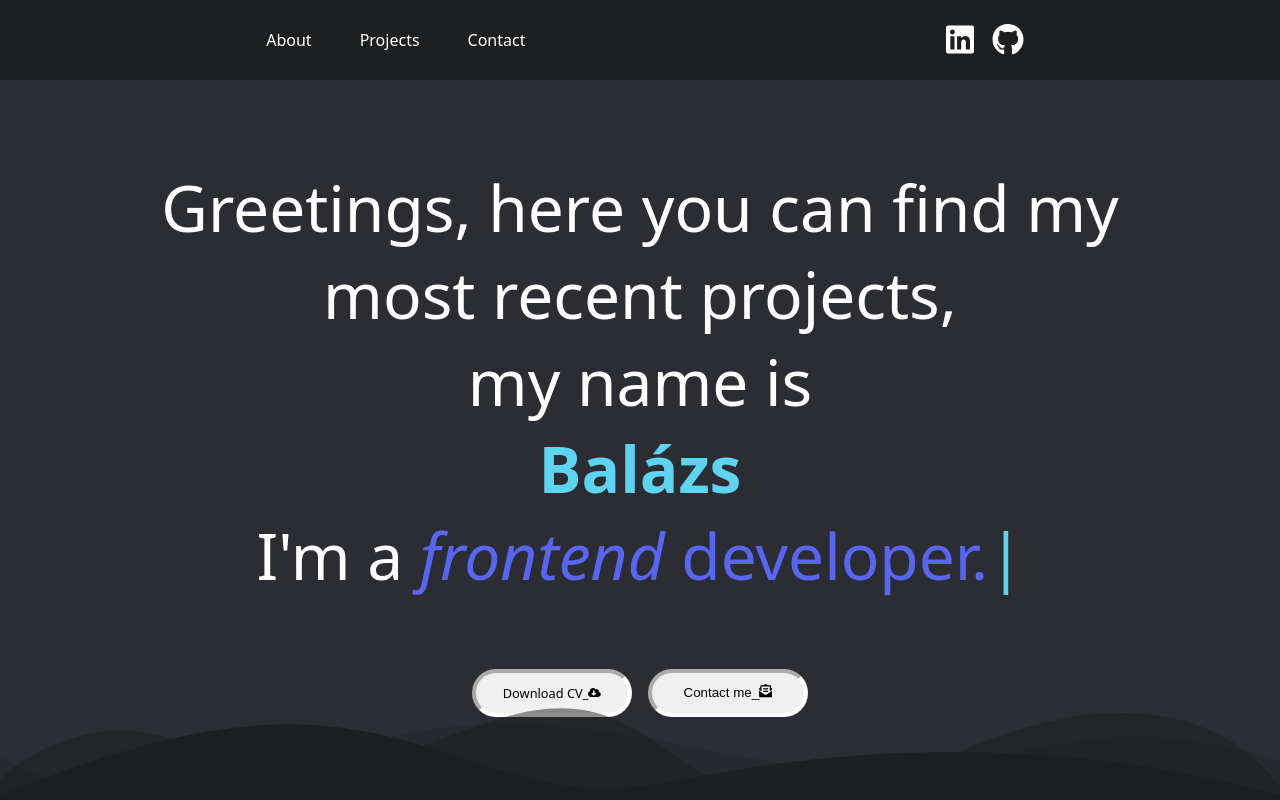
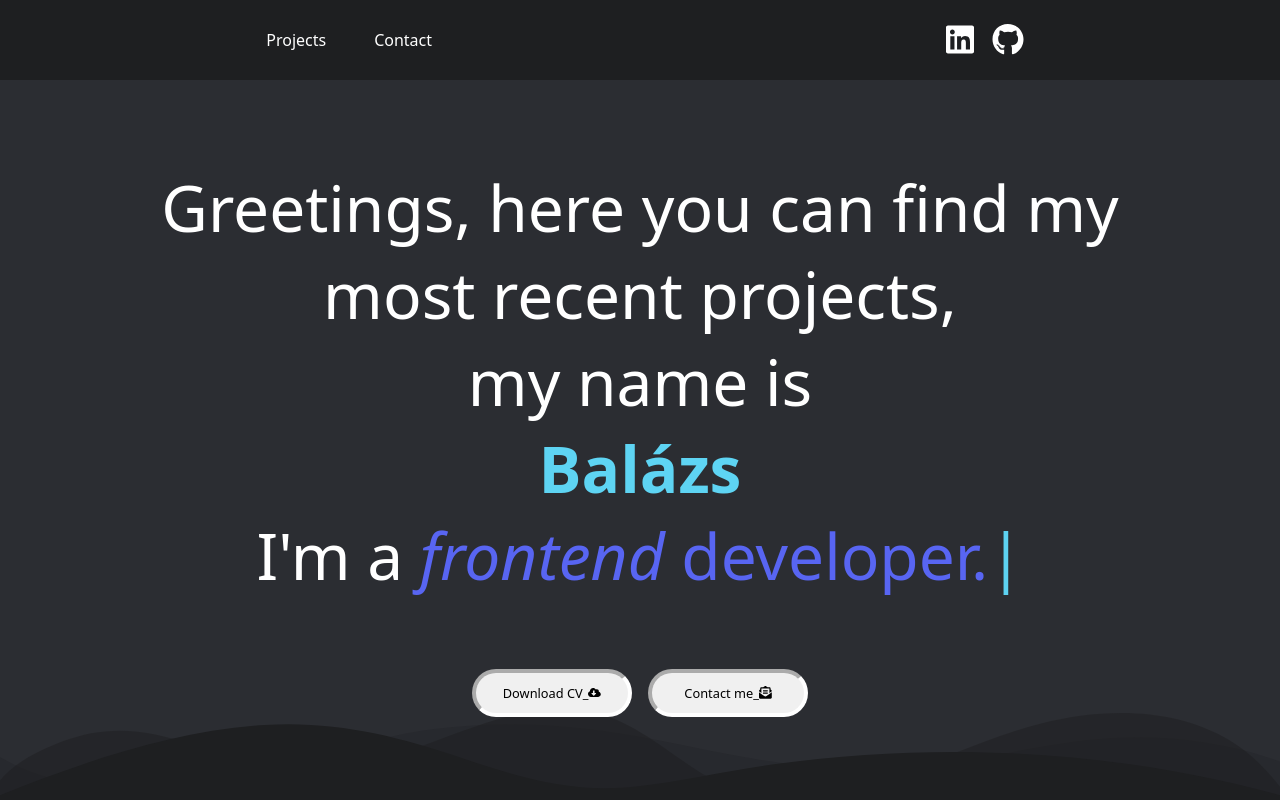
Before and after one commit to DelczBalazs/db-portfolio, a React (Create React App) app: page / in a window 1280 px wide. Shown: the top 800 px of the page. Built offline with nearby package versions, Linux system fonts and the light colour scheme.

Commit message:
Phase4
Getting close to finish, gonna upload more projects for sure but I might add some new features in the future or further enhance the code structure.

```diff
--- a/src/App.css
+++ b/src/App.css
@@ -1,30 +1,18 @@
 button, a{
     cursor: pointer;
     transition: 0.5s ease;
-}
-
-button.invertedButton{
-
-    color:#5ed4f3;
+    font-family: system-ui, -apple-system, BlinkMacSystemFont, 'Segoe UI', Roboto, Oxygen, Ubuntu, Cantarell, 'Open Sans', 'Helvetica Neue', sans-serif;
 }
 
 button:hover, a:hover{
-    color: #5ed4f3;
-    background-color: #1e1f21;
+    color: var(--color-reactBlue);
+    background-color: var(--color-bgDark);
     filter: drop-shadow(-8px 45px 17px #69b7e42c);
-
 }
-
-button.invertedButton:hover{
-
-    color: #1e1f21;
-    background-color: #ffff;
-}
-
 
 
 h2, span{
     align-items: center;
     text-align: center;
-    color: #5ed4f3;
+    color: var(--color-reactBlue);
 }
--- a/src/App.js
+++ b/src/App.js
@@ -5,20 +5,15 @@ import Footer from './components/Footer';
 import Header from './components/Header';
 import Projects from './components/Projects';
 
-
 function App() {
 
   return (
     <div className="App">
 
       <Header />
-
       <About />
-
       <Projects />
-
       <Contact />
-
       <Footer />
 
     </div>
--- a/src/components/About.css
+++ b/src/components/About.css
@@ -2,7 +2,7 @@
 .aboutContainer {
 
     width: 100%;
-    height: 90vh;
+    height: 90dvh;
     display: flex;
     align-items: center;
     place-items: center;
@@ -37,6 +37,7 @@
     align-items: center;
     margin-top: 3rem;
     gap: 1rem;
+    z-index: 1;
 }
 /*
 .aboutLinks a{
@@ -71,12 +72,6 @@
     width: 25%;
     height: 3rem;
     width: 10rem;
-}
-
-.invertedButton{
-
-    color: white;
-    background-color: #1e1f21;
 }
 
 .aboutText{
--- a/src/components/About.js
+++ b/src/components/About.js
@@ -1,6 +1,7 @@
 import React from 'react'
 import { FaCloudDownloadAlt, FaEnvelopeOpenText} from 'react-icons/fa';
 import Typed from 'typed.js';
+import CV from '../assets/cv.pdf'
 import './About.css';
 
 
@@ -26,7 +27,7 @@ const About = () => {
   return (
 
     <>
-        <div className="aboutContainer">
+        <div className="aboutContainer" id="about">
 
             <div className="aboutContent">
 
@@ -40,8 +41,8 @@ const About = () => {
               <br></br>
 
               <div className='aboutLinks'>
-                <a href="../images/DBresume.pdf" download id="downloadButton">Download CV_ <FaCloudDownloadAlt /></a>
-                <button>Contact me_<FaEnvelopeOpenText /></button>
+                <a href={CV} download="DBalazsCV" id="downloadButton">Download CV_ <FaCloudDownloadAlt /></a>
+                <a href="#contact" id="downloadButton">Contact me_<FaEnvelopeOpenText /></a>
               </div>
 
               <section aboutwavesContainer>
--- a/src/components/Contact.js
+++ b/src/components/Contact.js
@@ -24,7 +24,7 @@ const Contact = () => {
 
   return (
     <>
-      <div className="contactContainer">
+      <div className="contactContainer" id="contact">
 
         <h2 className="heading">Here you can <span><i>Contact me</i>!</span> </h2>
 
--- a/src/components/Footer.css
+++ b/src/components/Footer.css
@@ -23,7 +23,7 @@
 
 .footerContainer h2{
 
-    font-size: 1.5rem;
+    font-size: 1.25rem;
 }
 
 .upArrow{
--- a/src/components/Header.js
+++ b/src/components/Header.js
@@ -7,9 +7,8 @@ const Header = () => {
     <>
       <nav className="container">
         <div className="navButtons socialLinks">
-          <a href="/#">About</a>
-          <a href="/#">Projects</a>
-          <a href="/#">Contact</a>
+          <a href="/#projects">Projects</a>
+          <a href="/#contact">Contact</a>
         </div>
 
         <div className="navLinks">
--- a/src/components/Projects.js
+++ b/src/components/Projects.js
@@ -12,7 +12,7 @@ const Projects = () => {
   return (
 
 
-      <section className="portfolio" id="portfolio">
+      <section className="portfolio" id="projects">
 
         <h2 className="heading">Latest <span><i>Projects</i>:</span> </h2>
 
--- a/src/index.css
+++ b/src/index.css
@@ -5,24 +5,28 @@
     scroll-behavior: smooth;
 }
 
+:root{
+    --color-bgDark: #1e1f21;
+    --color-bglightDark: #2b2d32;
+    --color-reactBlue: #5ed4f3;
+    --color-discordBlue: #5865f2;
+    --color-white: #fff;
+}
+
 html{
-
     overflow-x: hidden;
 }
 
 h1,h2,h3,h4,p,a,label,div{
-
-    color: #fff;
+    color: var(--color-white);
 }
 
 body{
-
     background: #1e1f21;
     font-family: system-ui, -apple-system, BlinkMacSystemFont, 'Segoe UI', Roboto, Oxygen, Ubuntu, Cantarell, 'Open Sans', 'Helvetica Neue', sans-serif;
     margin: 0;
 }
 
 a{
-
     text-decoration: none;
 }
```
Also changed, not shown: public/index.html (+1 -12 lines), 1 other file (tests, documents, lock files or other folders).
